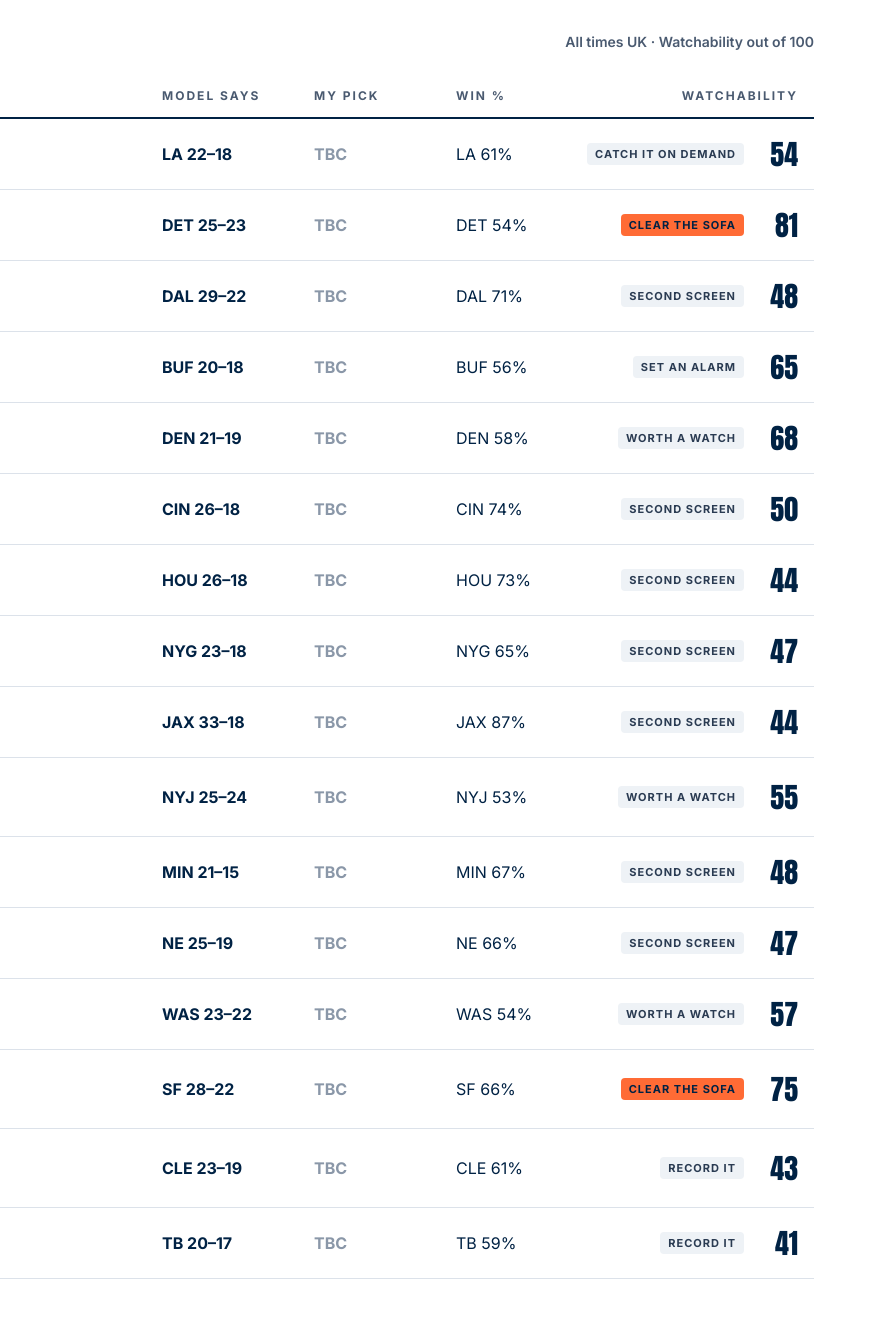
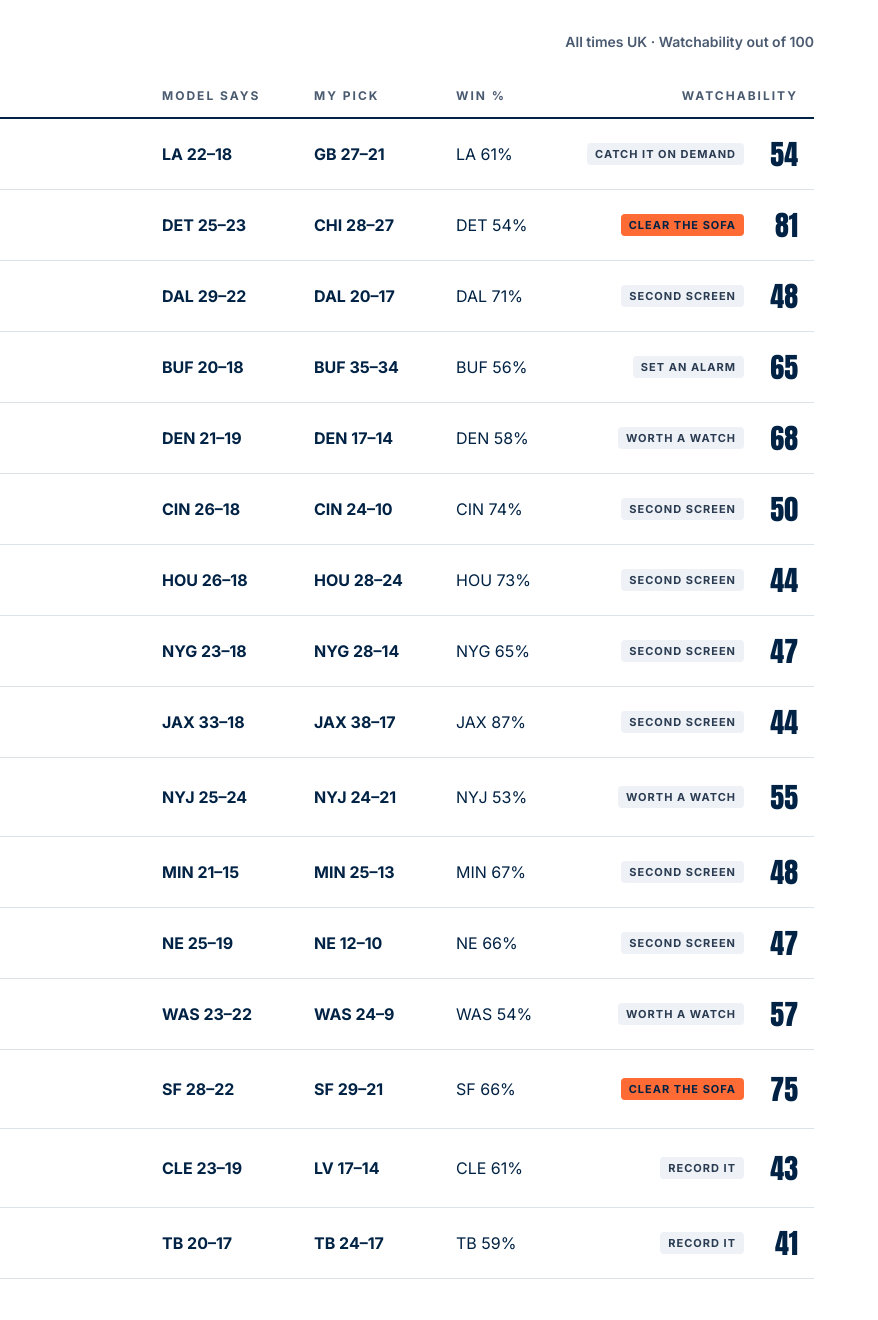
Before and after one commit to kissmysponge/Kissmysponge.github.io, a plain HTML site: page index.html in a window 1280 px wide. Shown: the part 460-1780 px from the top of the page, 402-1280 px from the left. Drawn offline with Linux system fonts and the light colour scheme.

Commit message:
Site update: add Week 12 picks
Co-Authored-By: Claude Opus 5.5 <noreply@anthropic.com>
Claude-Session: https://claude.ai/code/session_011LjkvSDKkUXAJw667YqZ4Q

```diff
--- a/index.html
+++ b/index.html
@@ -58,22 +58,22 @@ footer nav{display:flex;gap:20px}</style></head><body>
 <div class="box mo"><small>MODEL</small><div class="A n">63–35</div><em>64.3% · weeks 5–11</em></div></div></div>
 <section id="games" class="light"><div class="wrap"><div class="hd"><h2 class="A">THE GAME BOARD</h2><div class="note">All times UK · Watchability out of 100</div></div>
 <div class="scroll"><div class="g h"><div>KICK-OFF</div><div>MATCHUP</div><div>MODEL SAYS</div><div>MY PICK</div><div>WIN %</div><div style="text-align:right">WATCHABILITY</div></div>
-<div class="g"><div><b>THU 1AM</b><small>NETFLIX</small></div><div class="mu"><img src="https://a.espncdn.com/i/teamlogos/nfl/500/gb.png" alt="" width="26" height="26">GB <i>@</i> LA<img src="https://a.espncdn.com/i/teamlogos/nfl/500/lar.png" alt="" width="26" height="26"></div><div class="b">LA 22–18</div><div class="b tbc">TBC</div><div>LA 61%</div><div class="w"><span class="band">CATCH IT ON DEMAND</span><span class="sc">54</span></div></div>
-<div class="g"><div><b>THU 6PM</b><small>SKY SPORTS NFL</small></div><div class="mu"><img src="https://a.espncdn.com/i/teamlogos/nfl/500/chi.png" alt="" width="26" height="26">CHI <i>@</i> DET<img src="https://a.espncdn.com/i/teamlogos/nfl/500/det.png" alt="" width="26" height="26"></div><div class="b">DET 25–23</div><div class="b tbc">TBC</div><div>DET 54%</div><div class="w"><span class="band top">CLEAR THE SOFA</span><span class="sc">81</span></div></div>
-<div class="g"><div><b>THU 9:30PM</b><small>SKY SPORTS NFL</small></div><div class="mu"><img src="https://a.espncdn.com/i/teamlogos/nfl/500/phi.png" alt="" width="26" height="26">PHI <i>@</i> DAL<img src="https://a.espncdn.com/i/teamlogos/nfl/500/dal.png" alt="" width="26" height="26"></div><div class="b">DAL 29–22</div><div class="b tbc">TBC</div><div>DAL 71%</div><div class="w"><span class="band">SECOND SCREEN</span><span class="sc">48</span></div></div>
-<div class="g"><div><b>FRI 1:20AM</b><small>SKY SPORTS NFL</small></div><div class="mu"><img src="https://a.espncdn.com/i/teamlogos/nfl/500/kc.png" alt="" width="26" height="26">KC <i>@</i> BUF<img src="https://a.espncdn.com/i/teamlogos/nfl/500/buf.png" alt="" width="26" height="26"></div><div class="b">BUF 20–18</div><div class="b tbc">TBC</div><div>BUF 56%</div><div class="w"><span class="band">SET AN ALARM</span><span class="sc">65</span></div></div>
-<div class="g"><div><b>FRI 8PM</b><small>PRIME</small></div><div class="mu"><img src="https://a.espncdn.com/i/teamlogos/nfl/500/den.png" alt="" width="26" height="26">DEN <i>@</i> PIT<img src="https://a.espncdn.com/i/teamlogos/nfl/500/pit.png" alt="" width="26" height="26"></div><div class="b">DEN 21–19</div><div class="b tbc">TBC</div><div>DEN 58%</div><div class="w"><span class="band">WORTH A WATCH</span><span class="sc">68</span></div></div>
-<div class="g"><div><b>SUN 6PM</b><small>5ACTION</small></div><div class="mu"><img src="https://a.espncdn.com/i/teamlogos/nfl/500/no.png" alt="" width="26" height="26">NO <i>@</i> CIN<img src="https://a.espncdn.com/i/teamlogos/nfl/500/cin.png" alt="" width="26" height="26"></div><div class="b">CIN 26–18</div><div class="b tbc">TBC</div><div>CIN 74%</div><div class="w"><span class="band">SECOND SCREEN</span><span class="sc">50</span></div></div>
-<div class="g"><div><b>SUN 6PM</b><small>DAZN</small></div><div class="mu"><img src="https://a.espncdn.com/i/teamlogos/nfl/500/bal.png" alt="" width="26" height="26">BAL <i>@</i> HOU<img src="https://a.espncdn.com/i/teamlogos/nfl/500/hou.png" alt="" width="26" height="26"></div><div class="b">HOU 26–18</div><div class="b tbc">TBC</div><div>HOU 73%</div><div class="w"><span class="band">SECOND SCREEN</span><span class="sc">44</span></div></div>
-<div class="g"><div><b>SUN 6PM</b><small>SKY SPORTS+</small></div><div class="mu"><img src="https://a.espncdn.com/i/teamlogos/nfl/500/nyg.png" alt="" width="26" height="26">NYG <i>@</i> IND<img src="https://a.espncdn.com/i/teamlogos/nfl/500/ind.png" alt="" width="26" height="26"></div><div class="b">NYG 23–18</div><div class="b tbc">TBC</div><div>NYG 65%</div><div class="w"><span class="band">SECOND SCREEN</span><span class="sc">47</span></div></div>
-<div class="g"><div><b>SUN 6PM</b><small>DAZN</small></div><div class="mu"><img src="https://a.espncdn.com/i/teamlogos/nfl/500/ten.png" alt="" width="26" height="26">TEN <i>@</i> JAX<img src="https://a.espncdn.com/i/teamlogos/nfl/500/jax.png" alt="" width="26" height="26"></div><div class="b">JAX 33–18</div><div class="b tbc">TBC</div><div>JAX 87%</div><div class="w"><span class="band">SECOND SCREEN</span><span class="sc">44</span></div></div>
-<div class="g"><div><b>SUN 6PM</b><small>DAZN · TALKSPORT RADIO</small></div><div class="mu"><img src="https://a.espncdn.com/i/teamlogos/nfl/500/nyj.png" alt="" width="26" height="26">NYJ <i>@</i> MIA<img src="https://a.espncdn.com/i/teamlogos/nfl/500/mia.png" alt="" width="26" height="26"></div><div class="b">NYJ 25–24</div><div class="b tbc">TBC</div><div>NYJ 53%</div><div class="w"><span class="band">WORTH A WATCH</span><span class="sc">55</span></div></div>
-<div class="g"><div><b>SUN 6PM</b><small>SKY SPORTS NFL</small></div><div class="mu"><img src="https://a.espncdn.com/i/teamlogos/nfl/500/atl.png" alt="" width="26" height="26">ATL <i>@</i> MIN<img src="https://a.espncdn.com/i/teamlogos/nfl/500/min.png" alt="" width="26" height="26"></div><div class="b">MIN 21–15</div><div class="b tbc">TBC</div><div>MIN 67%</div><div class="w"><span class="band">SECOND SCREEN</span><span class="sc">48</span></div></div>
-<div class="g"><div><b>SUN 9:05PM</b><small>SKY SPORTS+</small></div><div class="mu"><img src="https://a.espncdn.com/i/teamlogos/nfl/500/ne.png" alt="" width="26" height="26">NE <i>@</i> LAC<img src="https://a.espncdn.com/i/teamlogos/nfl/500/lac.png" alt="" width="26" height="26"></div><div class="b">NE 25–19</div><div class="b tbc">TBC</div><div>NE 66%</div><div class="w"><span class="band">SECOND SCREEN</span><span class="sc">47</span></div></div>
-<div class="g"><div><b>SUN 9:25PM</b><small>SKY SPORTS+</small></div><div class="mu"><img src="https://a.espncdn.com/i/teamlogos/nfl/500/wsh.png" alt="" width="26" height="26">WAS <i>@</i> ARI<img src="https://a.espncdn.com/i/teamlogos/nfl/500/ari.png" alt="" width="26" height="26"></div><div class="b">WAS 23–22</div><div class="b tbc">TBC</div><div>WAS 54%</div><div class="w"><span class="band">WORTH A WATCH</span><span class="sc">57</span></div></div>
-<div class="g"><div><b>SUN 9:25PM</b><small>5 · SKY SPORTS NFL · TALKSPORT RADIO</small></div><div class="mu"><img src="https://a.espncdn.com/i/teamlogos/nfl/500/sea.png" alt="" width="26" height="26">SEA <i>@</i> SF<img src="https://a.espncdn.com/i/teamlogos/nfl/500/sf.png" alt="" width="26" height="26"></div><div class="b">SF 28–22</div><div class="b tbc">TBC</div><div>SF 66%</div><div class="w"><span class="band top">CLEAR THE SOFA</span><span class="sc">75</span></div></div>
-<div class="g"><div><b>MON 1:20AM</b><small>SKY SPORTS NFL · TALKSPORT RADIO</small></div><div class="mu"><img src="https://a.espncdn.com/i/teamlogos/nfl/500/lv.png" alt="" width="26" height="26">LV <i>@</i> CLE<img src="https://a.espncdn.com/i/teamlogos/nfl/500/cle.png" alt="" width="26" height="26"></div><div class="b">CLE 23–19</div><div class="b tbc">TBC</div><div>CLE 61%</div><div class="w"><span class="band">RECORD IT</span><span class="sc">43</span></div></div>
-<div class="g"><div><b>TUE 1:15AM</b><small>SKY SPORTS NFL</small></div><div class="mu"><img src="https://a.espncdn.com/i/teamlogos/nfl/500-dark/car.png" alt="" width="26" height="26">CAR <i>@</i> TB<img src="https://a.espncdn.com/i/teamlogos/nfl/500/tb.png" alt="" width="26" height="26"></div><div class="b">TB 20–17</div><div class="b tbc">TBC</div><div>TB 59%</div><div class="w"><span class="band">RECORD IT</span><span class="sc">41</span></div></div></div></div></section>
+<div class="g"><div><b>THU 1AM</b><small>NETFLIX</small></div><div class="mu"><img src="https://a.espncdn.com/i/teamlogos/nfl/500/gb.png" alt="" width="26" height="26">GB <i>@</i> LA<img src="https://a.espncdn.com/i/teamlogos/nfl/500/lar.png" alt="" width="26" height="26"></div><div class="b">LA 22–18</div><div class="b">GB 27–21</div><div>LA 61%</div><div class="w"><span class="band">CATCH IT ON DEMAND</span><span class="sc">54</span></div></div>
+<div class="g"><div><b>THU 6PM</b><small>SKY SPORTS NFL</small></div><div class="mu"><img src="https://a.espncdn.com/i/teamlogos/nfl/500/chi.png" alt="" width="26" height="26">CHI <i>@</i> DET<img src="https://a.espncdn.com/i/teamlogos/nfl/500/det.png" alt="" width="26" height="26"></div><div class="b">DET 25–23</div><div class="b">CHI 28–27</div><div>DET 54%</div><div class="w"><span class="band top">CLEAR THE SOFA</span><span class="sc">81</span></div></div>
+<div class="g"><div><b>THU 9:30PM</b><small>SKY SPORTS NFL</small></div><div class="mu"><img src="https://a.espncdn.com/i/teamlogos/nfl/500/phi.png" alt="" width="26" height="26">PHI <i>@</i> DAL<img src="https://a.espncdn.com/i/teamlogos/nfl/500/dal.png" alt="" width="26" height="26"></div><div class="b">DAL 29–22</div><div class="b">DAL 20–17</div><div>DAL 71%</div><div class="w"><span class="band">SECOND SCREEN</span><span class="sc">48</span></div></div>
+<div class="g"><div><b>FRI 1:20AM</b><small>SKY SPORTS NFL</small></div><div class="mu"><img src="https://a.espncdn.com/i/teamlogos/nfl/500/kc.png" alt="" width="26" height="26">KC <i>@</i> BUF<img src="https://a.espncdn.com/i/teamlogos/nfl/500/buf.png" alt="" width="26" height="26"></div><div class="b">BUF 20–18</div><div class="b">BUF 35–34</div><div>BUF 56%</div><div class="w"><span class="band">SET AN ALARM</span><span class="sc">65</span></div></div>
+<div class="g"><div><b>FRI 8PM</b><small>PRIME</small></div><div class="mu"><img src="https://a.espncdn.com/i/teamlogos/nfl/500/den.png" alt="" width="26" height="26">DEN <i>@</i> PIT<img src="https://a.espncdn.com/i/teamlogos/nfl/500/pit.png" alt="" width="26" height="26"></div><div class="b">DEN 21–19</div><div class="b">DEN 17–14</div><div>DEN 58%</div><div class="w"><span class="band">WORTH A WATCH</span><span class="sc">68</span></div></div>
+<div class="g"><div><b>SUN 6PM</b><small>5ACTION</small></div><div class="mu"><img src="https://a.espncdn.com/i/teamlogos/nfl/500/no.png" alt="" width="26" height="26">NO <i>@</i> CIN<img src="https://a.espncdn.com/i/teamlogos/nfl/500/cin.png" alt="" width="26" height="26"></div><div class="b">CIN 26–18</div><div class="b">CIN 24–10</div><div>CIN 74%</div><div class="w"><span class="band">SECOND SCREEN</span><span class="sc">50</span></div></div>
+<div class="g"><div><b>SUN 6PM</b><small>DAZN</small></div><div class="mu"><img src="https://a.espncdn.com/i/teamlogos/nfl/500/bal.png" alt="" width="26" height="26">BAL <i>@</i> HOU<img src="https://a.espncdn.com/i/teamlogos/nfl/500/hou.png" alt="" width="26" height="26"></div><div class="b">HOU 26–18</div><div class="b">HOU 28–24</div><div>HOU 73%</div><div class="w"><span class="band">SECOND SCREEN</span><span class="sc">44</span></div></div>
+<div class="g"><div><b>SUN 6PM</b><small>SKY SPORTS+</small></div><div class="mu"><img src="https://a.espncdn.com/i/teamlogos/nfl/500/nyg.png" alt="" width="26" height="26">NYG <i>@</i> IND<img src="https://a.espncdn.com/i/teamlogos/nfl/500/ind.png" alt="" width="26" height="26"></div><div class="b">NYG 23–18</div><div class="b">NYG 28–14</div><div>NYG 65%</div><div class="w"><span class="band">SECOND SCREEN</span><span class="sc">47</span></div></div>
+<div class="g"><div><b>SUN 6PM</b><small>DAZN</small></div><div class="mu"><img src="https://a.espncdn.com/i/teamlogos/nfl/500/ten.png" alt="" width="26" height="26">TEN <i>@</i> JAX<img src="https://a.espncdn.com/i/teamlogos/nfl/500/jax.png" alt="" width="26" height="26"></div><div class="b">JAX 33–18</div><div class="b">JAX 38–17</div><div>JAX 87%</div><div class="w"><span class="band">SECOND SCREEN</span><span class="sc">44</span></div></div>
+<div class="g"><div><b>SUN 6PM</b><small>DAZN · TALKSPORT RADIO</small></div><div class="mu"><img src="https://a.espncdn.com/i/teamlogos/nfl/500/nyj.png" alt="" width="26" height="26">NYJ <i>@</i> MIA<img src="https://a.espncdn.com/i/teamlogos/nfl/500/mia.png" alt="" width="26" height="26"></div><div class="b">NYJ 25–24</div><div class="b">NYJ 24–21</div><div>NYJ 53%</div><div class="w"><span class="band">WORTH A WATCH</span><span class="sc">55</span></div></div>
+<div class="g"><div><b>SUN 6PM</b><small>SKY SPORTS NFL</small></div><div class="mu"><img src="https://a.espncdn.com/i/teamlogos/nfl/500/atl.png" alt="" width="26" height="26">ATL <i>@</i> MIN<img src="https://a.espncdn.com/i/teamlogos/nfl/500/min.png" alt="" width="26" height="26"></div><div class="b">MIN 21–15</div><div class="b">MIN 25–13</div><div>MIN 67%</div><div class="w"><span class="band">SECOND SCREEN</span><span class="sc">48</span></div></div>
+<div class="g"><div><b>SUN 9:05PM</b><small>SKY SPORTS+</small></div><div class="mu"><img src="https://a.espncdn.com/i/teamlogos/nfl/500/ne.png" alt="" width="26" height="26">NE <i>@</i> LAC<img src="https://a.espncdn.com/i/teamlogos/nfl/500/lac.png" alt="" width="26" height="26"></div><div class="b">NE 25–19</div><div class="b">NE 12–10</div><div>NE 66%</div><div class="w"><span class="band">SECOND SCREEN</span><span class="sc">47</span></div></div>
+<div class="g"><div><b>SUN 9:25PM</b><small>SKY SPORTS+</small></div><div class="mu"><img src="https://a.espncdn.com/i/teamlogos/nfl/500/wsh.png" alt="" width="26" height="26">WAS <i>@</i> ARI<img src="https://a.espncdn.com/i/teamlogos/nfl/500/ari.png" alt="" width="26" height="26"></div><div class="b">WAS 23–22</div><div class="b">WAS 24–9</div><div>WAS 54%</div><div class="w"><span class="band">WORTH A WATCH</span><span class="sc">57</span></div></div>
+<div class="g"><div><b>SUN 9:25PM</b><small>5 · SKY SPORTS NFL · TALKSPORT RADIO</small></div><div class="mu"><img src="https://a.espncdn.com/i/teamlogos/nfl/500/sea.png" alt="" width="26" height="26">SEA <i>@</i> SF<img src="https://a.espncdn.com/i/teamlogos/nfl/500/sf.png" alt="" width="26" height="26"></div><div class="b">SF 28–22</div><div class="b">SF 29–21</div><div>SF 66%</div><div class="w"><span class="band top">CLEAR THE SOFA</span><span class="sc">75</span></div></div>
+<div class="g"><div><b>MON 1:20AM</b><small>SKY SPORTS NFL · TALKSPORT RADIO</small></div><div class="mu"><img src="https://a.espncdn.com/i/teamlogos/nfl/500/lv.png" alt="" width="26" height="26">LV <i>@</i> CLE<img src="https://a.espncdn.com/i/teamlogos/nfl/500/cle.png" alt="" width="26" height="26"></div><div class="b">CLE 23–19</div><div class="b">LV 17–14</div><div>CLE 61%</div><div class="w"><span class="band">RECORD IT</span><span class="sc">43</span></div></div>
+<div class="g"><div><b>TUE 1:15AM</b><small>SKY SPORTS NFL</small></div><div class="mu"><img src="https://a.espncdn.com/i/teamlogos/nfl/500-dark/car.png" alt="" width="26" height="26">CAR <i>@</i> TB<img src="https://a.espncdn.com/i/teamlogos/nfl/500/tb.png" alt="" width="26" height="26"></div><div class="b">TB 20–17</div><div class="b">TB 24–17</div><div>TB 59%</div><div class="w"><span class="band">RECORD IT</span><span class="sc">41</span></div></div></div></div></section>
 <section id="rankings"><div class="wrap"><div class="hd"><h2 class="A">SPONGE RANKINGS</h2></div>
 <div class="ranks"><div class="rc"><div class="rn">1</div><img src="https://a.espncdn.com/i/teamlogos/nfl/500/sf.png" alt="" width="26" height="26"><div class="rt"><b>San Francisco 49ers</b><small>9-1 · Top Tier</small></div><span class="nc">—</span></div>
 <div class="rc"><div class="rn">2</div><img src="https://a.espncdn.com/i/teamlogos/nfl/500/buf.png" alt="" width="26" height="26"><div class="rt"><b>Buffalo Bills</b><small>9-1 · Top Tier</small></div><span class="up">▲ 2</span></div>
```
